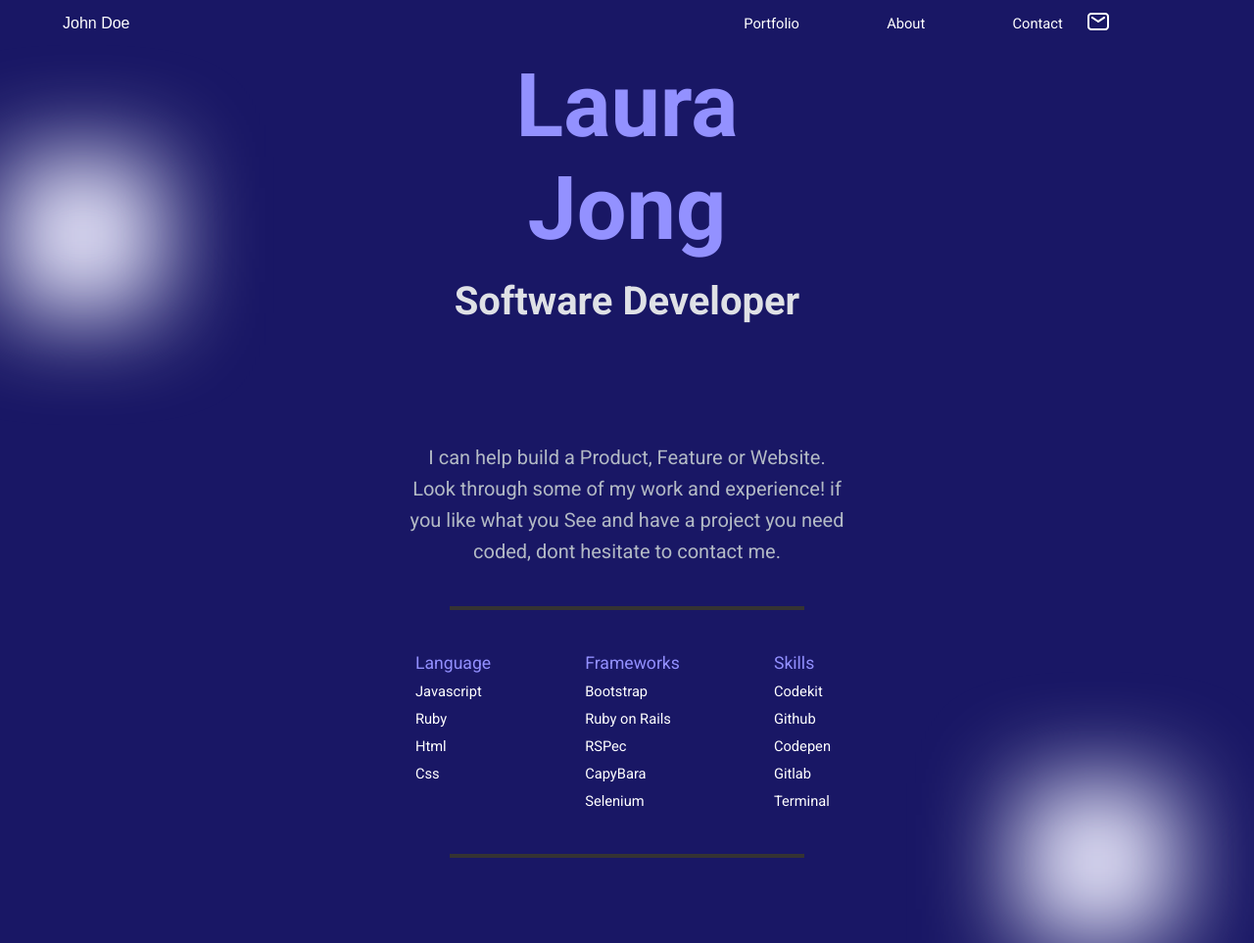
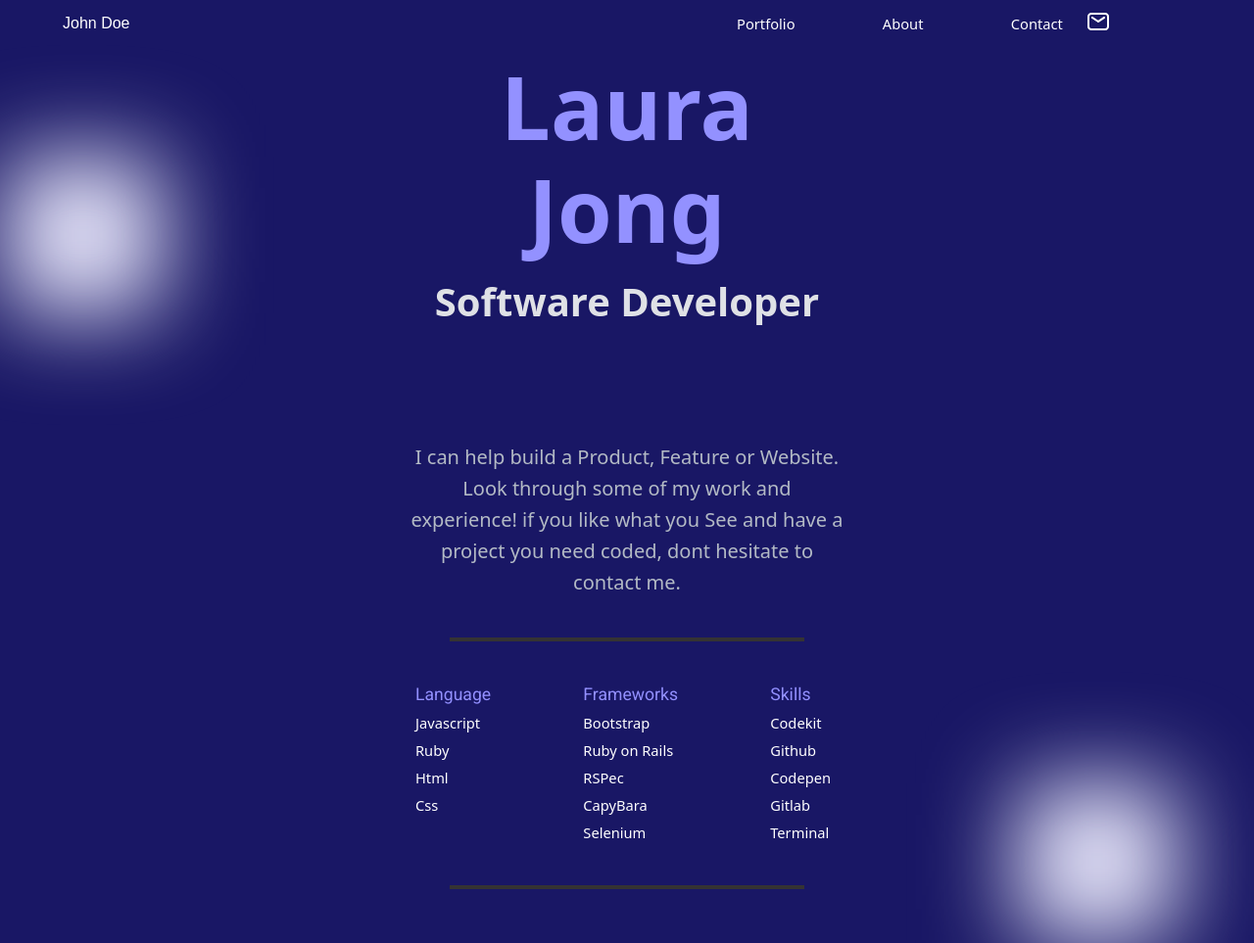
Before and after one commit to canon20paul/My-Portfolio-setup-Desktop-version, a plain HTML site: page index.html in a window 1280 px wide. Shown: the top 963 px of the page at 98% size. Drawn offline with Linux system fonts and the light colour scheme.

Commit message:
Css formatting

```diff
--- a/index.css
+++ b/index.css
@@ -1,6 +1,6 @@
 html {
   font-family: sans-serif;
-  color: #ffffff;
+  color: #fff;
   font-size: 16px;
   min-height: 100%;
 }
@@ -10,14 +10,13 @@ a:visited,
 a:hover,
 a:active {
   text-decoration: none;
-  text-decoration: none;
-  color: #ffffff;
+  color: #fff;
 }
 
 /* Main Body Styling */
 body {
   background-color: #191765;
-  color: #ffffff;
+  color: #fff;
   font-size: 1rem;
   min-height: 100%;
 }
@@ -35,7 +34,7 @@ img:hover {
 
 /* Beginning of TOPOGRAPHY */
 h1 {
-  font-family: "Roboto";
+  font-family: system-ui, -apple-system, BlinkMacSystemFont, 'Segoe UI', Roboto, Oxygen, Ubuntu, Cantarell, 'Open Sans', 'Helvetica Neue', sans-serif;
   font-style: normal;
   font-weight: 43.75rem;
   font-size: 5.625rem;
@@ -46,7 +45,7 @@ h1 {
 
 /* Header Softwear Developer>>> Topography */
 .HSD {
-  font-family: "Roboto";
+  font-family: system-ui, -apple-system, BlinkMacSystemFont, 'Segoe UI', Roboto, Oxygen, Ubuntu, Cantarell, 'Open Sans', 'Helvetica Neue', sans-serif;
   font-style: normal;
   font-weight: 31.25rem;
   font-size: 2.5rem;
@@ -58,7 +57,7 @@ h1 {
 /* Main Description>>> Topography */
 .Desc {
   margin-top: 6em;
-  font-family: "Roboto";
+  font-family: system-ui, -apple-system, BlinkMacSystemFont, 'Segoe UI', Roboto, Oxygen, Ubuntu, Cantarell, 'Open Sans', 'Helvetica Neue', sans-serif;
   font-style: normal;
   font-weight: 25rem;
   font-size: 1.25rem;
@@ -66,6 +65,7 @@ h1 {
   text-align: center;
   color: #b3bac5;
 }
+
 /* Main Header */
 .HD {
   margin-top: 0.5rem;
@@ -80,6 +80,7 @@ h1 {
   margin-top: 2.5em;
   margin-bottom: 2.5rem;
 }
+
 /* Top Navigation Bar */
 nav {
   width: 90%;
@@ -89,6 +90,7 @@ nav {
   align-items: center;
   font-size: 1rem;
 }
+
 .nav2 {
   width: 80%;
   height: 6rem;
@@ -98,6 +100,7 @@ nav {
   font-size: 1rem;
   margin-top: 6rem;
 }
+
 .navA {
   width: 50%;
   float: right;
@@ -108,21 +111,17 @@ nav {
   float: left;
 }
 
-.navL li {
-  float: right;
-  padding-left: 5em;
-}
-
 .navSpace {
   width: 5em;
   height: 0.001em;
 }
 
-UL {
+ul {
   list-style-type: none;
   margin-bottom: 0;
   margin-left: -2rem;
 }
+
 /* Main Section */
 .section1 {
   width: 100%;
@@ -136,19 +135,24 @@ UL {
 }
 
 li {
-  font-family: "Roboto";
+  font-family: system-ui, -apple-system, BlinkMacSystemFont, 'Segoe UI', Roboto, Oxygen, Ubuntu, Cantarell, 'Open Sans', 'Helvetica Neue', sans-serif;
   font-style: normal;
   font-weight: 400;
   font-size: 14.6667px;
   line-height: 28px;
   display: flex;
   align-items: center;
-  color: #ffffff;
+  color: #fff;
   padding-right: 1rem;
 }
 
+.navL li {
+  float: right;
+  padding-left: 5em;
+}
+
 .HL {
-  font-family: "Roboto";
+  font-family: Roboto,  BlinkMacSystemFont, 'Segoe UI', Roboto, Oxygen, Ubuntu, Cantarell, 'Open Sans', 'Helvetica Neue', sans-serif;
   font-style: normal;
   font-weight: 43rem;
   font-size: 1.1rem;
@@ -190,7 +194,6 @@ li {
   height: 551vh;
   display: grid;
   justify-content: center;
-
   grid-template-columns: 80%;
   grid-template-rows: 15rem 30rem 30rem 30rem 30rem 50rem 5.5rem;
   grid-gap: 6rem;
@@ -207,9 +210,10 @@ li {
 button:hover {
   color: #f00;
 }
+
 .buttonW {
   font-size: 1rem;
- color:white;
+  color: white;
   width: 7rem;
   height: 3rem;
   text-align: center;
@@ -220,9 +224,10 @@ button:hover {
 .btnC {
   width: 100%;
 }
+
 .buttonS {
   font-size: 1rem;
- color:white;
+  color: white;
   width: 9rem;
   height: 3rem;
   text-align: center;
@@ -233,14 +238,14 @@ button:hover {
 .WKT {
   margin-bottom: 4rem;
   margin-top: 3rem;
-  font-family: Roboto;
+  font-family: Roboto, Oxygen, Ubuntu, Cantarell, 'Open Sans', 'Helvetica Neue', sans-serif;
   font-style: normal;
   font-weight: 700;
   font-size: 2.5rem;
   line-height: 4.3rem;
   display: flex;
   align-items: center;
-  color: #ffffff;
+  color: #fff;
 }
 
 .wfoot ul {
@@ -358,10 +363,6 @@ form {
   margin-top: -15px;
 }
 
-img:hover {
-  background-color: hsl(308, 89%, 49%);
-}
-
 .fa {
   color: #fff;
 }
@@ -372,7 +373,7 @@ img:hover {
 
 .Title {
   grid-area: title;
-  font-family: "Roboto";
+  font-family: Roboto, system-ui, -apple-system, BlinkMacSystemFont;
   font-style: normal;
   font-weight: 43.75rem;
   font-size: 3rem;
@@ -486,7 +487,6 @@ MAX-WITHDTH 650PX */
     font-size: 14px;
   }
 
-
   .Enclipe1 {
     position: absolute;
     width: 10em;
@@ -510,6 +510,7 @@ filter: blur(3em);
   .navL li {
      padding-left: 1rem;
   }
+
   button {
     font-size: 1rem;
     width: 100%;
@@ -552,6 +553,7 @@ font-size: 2.5rem;
     line-height: 5rempx;
   }
 }
+
 /* Mearnt for Small to Medium sized gadgets
 like Tabs */
 @media (max-width: 60rem) {
@@ -581,6 +583,7 @@ filter: blur(3em);
   .navL li {
     padding-left: 1rem;
   }
+
   button {
     font-size: 1rem;
     width: 100%;
@@ -598,12 +601,15 @@ width: 100%;
   .Title {
     justify-content: center;
   }
+
   .social {
     order: 0;
   }
+
   .work1 {
     width: 100%;
   }
+
   .wkttl {
     width: 40%;
   }
@@ -623,6 +629,7 @@ font-size: 2.5rem;
     line-height: 5rempx;
   }
 }
+
 /* MAX-WITHDTH 350PX
 Mearnt for Mobile Phones of all sizes */
 @media (max-width: 45em) {
--- a/index.html
+++ b/index.html
@@ -36,13 +36,13 @@
         <div class="navB flame"><p class="navP">John Doe</p></div>
         <div class="navA flame">
             <ul class="navL">
-                                <li><a href= " #"alt="ebb"><p class="navp">Contact</p></a></li>
-                <li><a href="#" alt="ebb"><p class="navp">About</p></a></li>
+                                <li><a href= " #" ><p class="navp">Contact</p></a></li>
+                <li><a href="#"><p class="navp">About</p></a></li>
                 <li><div class="navSpace"></div></li>
-                <li><a href="#" alt="ebb"><p class="navp">Portfolio</p></a></li>
+                <li><a href="#" ><p class="navp">Portfolio</p></a></li>
                                </ul>
                       </div>
-        <a href="#" alt="ebb"> <img src="images/Envelop.png" alt="" class="navEnv"> </a>
+        <a href="#" > <img src="images/Envelop.png" alt="" class="navEnv"> </a>
    </nav>
     <section class="section1 flame">
         <div class="container-1 flame">
@@ -78,8 +78,8 @@
           <li>Gitlab</li>
           <li>Terminal</li>
         </ul>
-    </ul>
-</div>
+
+      </div>
 <div class="HRL"></div>
 <div class="Enclipe1"></div>
 <div class="Enclipe2"></div>
@@ -95,7 +95,7 @@
         <a href="https://medium.com" ><img src="images/medium.png" alt="Github"  ></a>
     </div>
     </nav>
-    <!--Opening Container-2 --- Grid Container-->
+    <!--Opening Container-2 Grid Container-->
         <div class="works flame">
         <div class="Title ">
             <h2 class="f">My recent Work</h2>
@@ -114,7 +114,7 @@
 
       <div class="wfoot flame">
         <ul>
-          <li class="fa"><a href="#" alt="">css &nbsp|</a></li>
+          <li class="fa"><a href="#" alt="">css&nbsp | </a></li>
           <li class="fa"><a href="#" alt="">html&nbsp |</a></li>
           <li class="fa"><a href="#" alt="">bootstrap&nbsp |</a></li>
           <li class="fa"><a href="#" alt="">Ruby</a></li>
@@ -220,7 +220,7 @@
       <form action="https://formspree.io/f/mwkydljv" method="post" id="contactF" class="contact">
         <input type="text" id="names" name="names" placeholder="Text Input" maxlength="30" required/> <br />
         <input type="email" id="email" name="email" placeholder="Jeremy@gmail.com"  required/>
-        <br />
+
         <textarea
           name="message"
           id="Naration"
@@ -228,12 +228,13 @@
           rows="6"
           placeholder="Enter Text Here" maxlength="500" required
         ></textarea>
-        <br /><br />
+
         <div class="btnCL">
                       <button  class="buttonS fa" type="submit" >Send</button>
                   </div>
-        </div>
+
       </form>
+
     </div>
      <br />
     <br />
```
Lines whose indentation alone changed are shown as unchanged.
